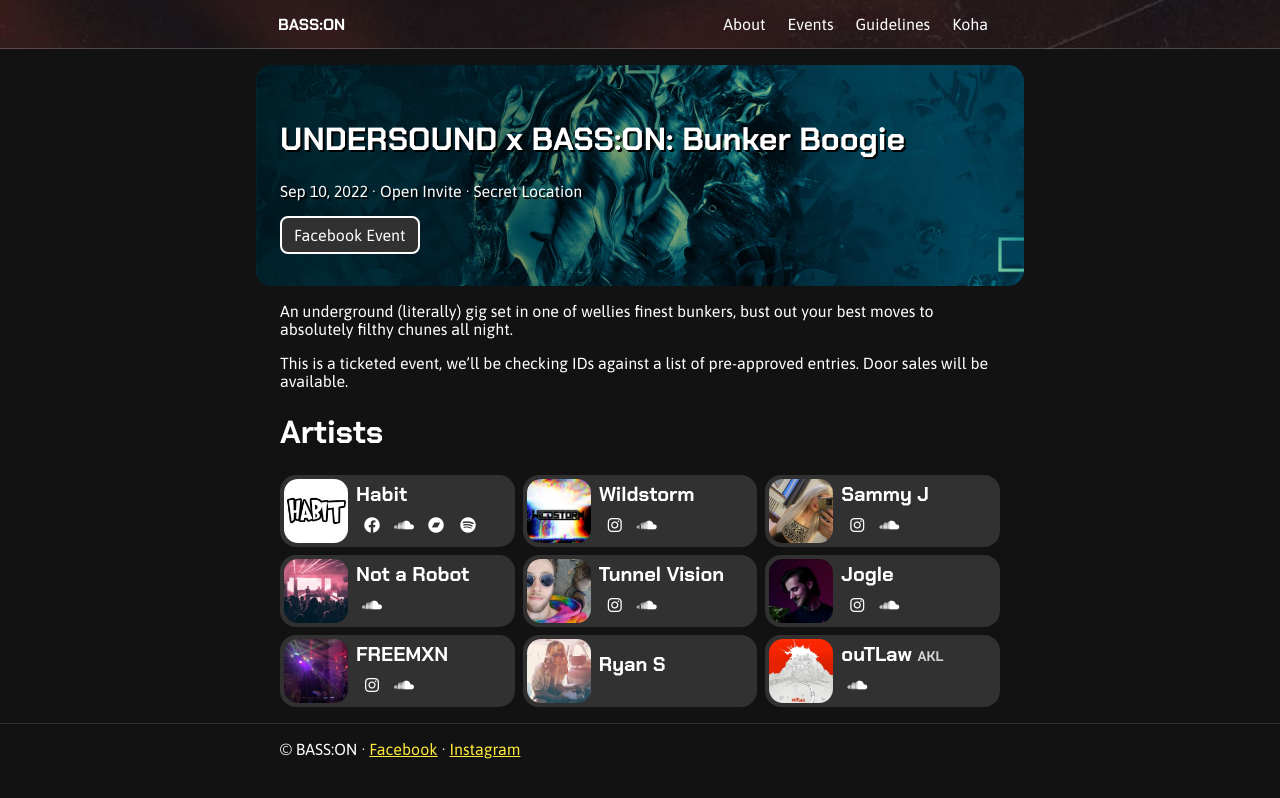
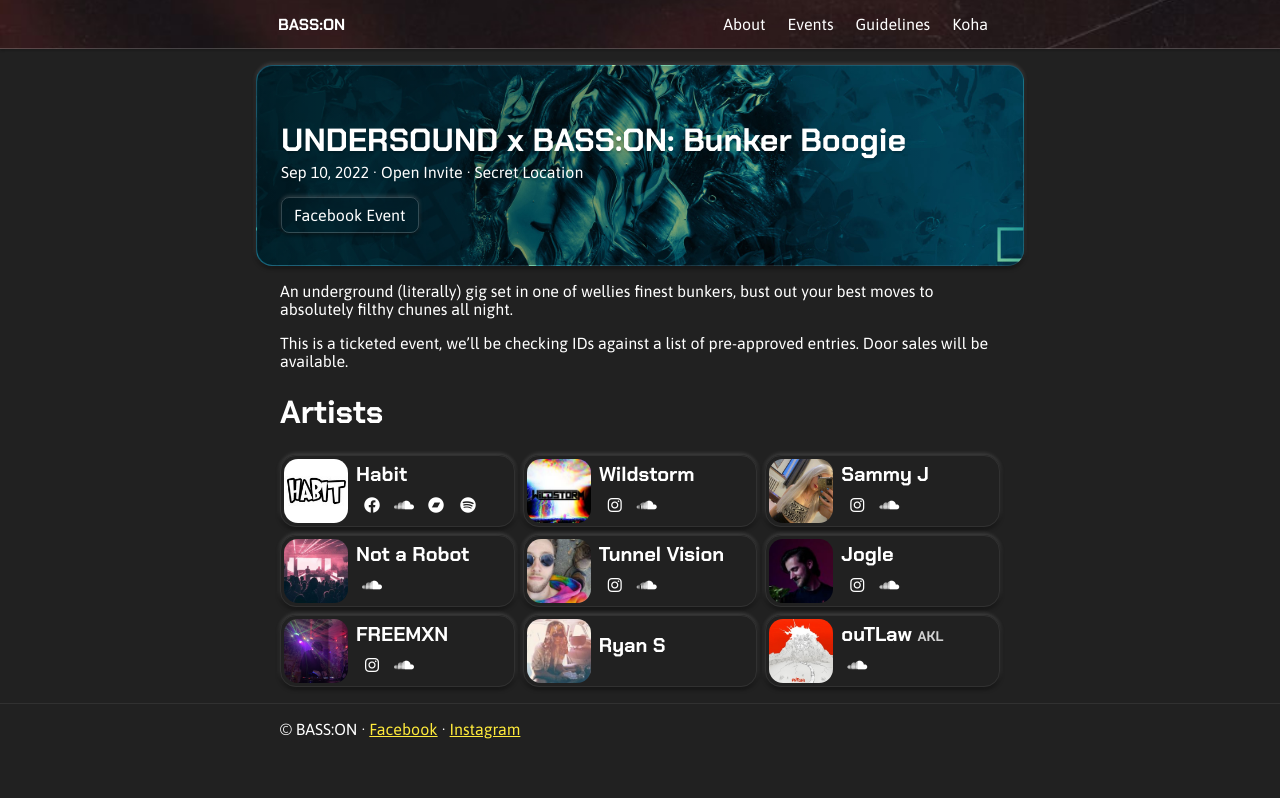
Before and after one commit to itisrazza/bass.on, a Jekyll site: the page built from _events/2022-undersound-bunker-boogie.md, in a window 1280 px wide. Shown: the top 798 px of the page. Built offline with Jekyll 4.4.1, drawn with Linux system fonts in a browser that asks for light colours; nearby versions of some CDN libraries.

Commit message:
change up the styling and make it more neumorphic
I've gotten this idea from playing around in Figma with my Spotify
playlist art for BASTRAK. It that artwork, I've made it kind look like a
subwoofer and I think it'd fit for us.

```diff
--- a/_layouts/event.html
+++ b/_layouts/event.html
@@ -7,18 +7,19 @@
 	<header class="page-header" style="background-image: url('{{ image_url }}')">
 		<div class="readability-overlay"></div>
 		<div>
-			<h1>{{page.title | escape}}</h1>
-			<p>
-				{{ page.date | date: "%b %d, %Y" }} &middot;
+			<h1 class="event-title">{{page.title | escape}}</h1>
+			<p class="event-subline">
+				<span class="event-date">{{ page.date | date: "%b %d, %Y" }}</span> &middot;
 				{% if page.kind %}
-					{{ page.kind }} &middot;
+				<span class="event-kind">{{ page.kind }}</span> &middot;
 				{% endif %}
-				{{ page.location }}
+				<span class="event-location">{{ page.location }}</span>
 			</p>
 		</div>
 		<div>
 			{% if page.links.facebook %}<a href="{{ page.links.facebook }}" class="btn">Facebook Event</a>{% endif %}
-			{% if page.links.ticket_location %}<a href="{{ page.links.ticket_location }}" class="btn">Register for location</a>{% endif %}
+			{% if page.links.ticket_location %}<a href="{{ page.links.ticket_location }}" class="btn">Register for
+				location</a>{% endif %}
 			{% if page.links.ticket_buy %}<a href="{{ page.links.ticket_buy }}" class="btn">Buy tickets</a>{% endif %}
 		</div>
 	</header>
@@ -45,11 +46,16 @@
 						{% endif %}
 					</div>
 					<div class="artist-links">
-							{% if artist_data.facebook %}<a href="{{artist_data.facebook}}" href="_blank"><i class="fa-brands fa-facebook"></i></a>{% endif %}
-							{% if artist_data.instagram %}<a href="{{artist_data.instagram}}" href="_blank"><i class="fa-brands fa-instagram"></i></a>{% endif %}
-							{% if artist_data.soundcloud %}<a href="{{artist_data.soundcloud}}" href="_blank"><i class="fa-brands fa-soundcloud"></i></a>{% endif %}
-							{% if artist_data.bandcamp %}<a href="{{artist_data.bandcamp}}" href="_blank"><i class="fa-brands fa-bandcamp"></i></a>{% endif %}
-							{% if artist_data.spotify %}<a href="{{artist_data.spotify}}" href="_blank"><i class="fa-brands fa-spotify"></i></a>{% endif %}
+						{% if artist_data.facebook %}<a href="{{artist_data.facebook}}" href="_blank"><i
+								class="fa-brands fa-facebook"></i></a>{% endif %}
+						{% if artist_data.instagram %}<a href="{{artist_data.instagram}}" href="_blank"><i
+								class="fa-brands fa-instagram"></i></a>{% endif %}
+						{% if artist_data.soundcloud %}<a href="{{artist_data.soundcloud}}" href="_blank"><i
+								class="fa-brands fa-soundcloud"></i></a>{% endif %}
+						{% if artist_data.bandcamp %}<a href="{{artist_data.bandcamp}}" href="_blank"><i
+								class="fa-brands fa-bandcamp"></i></a>{% endif %}
+						{% if artist_data.spotify %}<a href="{{artist_data.spotify}}" href="_blank"><i
+								class="fa-brands fa-spotify"></i></a>{% endif %}
 					</div>
 				</div>
 			</div>
--- a/_sass/basson/_base.scss
+++ b/_sass/basson/_base.scss
@@ -1,7 +1,7 @@
 :root {
 	font-family: $main-font-family;
 	font-size: 16px;
-	background: #121212;
+	background: #212121;
 	color: white;
 }
 
@@ -20,17 +20,42 @@
 
 .btn {
 	display: inline-block;
-	background: #313131;
+	// background: #313131;
 	color: white;
 	padding: 8px 12px;
-	border: 2px solid white;
+	border: 1px solid rgba(255, 255, 255, 0.2);
+	backdrop-filter: blur(10px);
+	// border: 2px solid white;
 	border-radius: 8px;
 	text-decoration: unset;
 
-	&:hover, &:active {
-		background: white;
-		color: black;
-	}
+	transition: box-shadow .2s;
+	box-shadow:
+		0 2px 4px rgba(0, 0, 0, .6),
+		0 -1px 4px rgba(255, 255, 255, 0.2),
+		;
+
+		&:hover {
+			// background: white;
+			// border-color: white;
+			// color: black;
+			box-shadow:
+				0 4px 6px rgba(0, 0, 0, .6),
+				0 -3px 6px rgba(255, 255, 255, 0.2),
+				;
+		}
+
+		&:active {
+			// background: white;
+			// border-color: white;
+			// color: black;
+			box-shadow:
+				0 4px 6px rgba(0, 0, 0, .6),
+				0 -3px 6px rgba(255, 255, 255, 0.2),
+				inset 0 4px 6px rgba(0, 0, 0, .6),
+				inset 0 -2px 6px rgba(255, 255, 255, 0.2),
+				;
+		}
 }
 
 .wrapper {
@@ -51,6 +76,7 @@
 
 .site-header {
 	position: relative;
+	box-shadow: 0 2px 2px rgba(0, 0, 0, .2);
 
 	a {
 		display: inline-flex;
@@ -159,15 +185,22 @@
 
 .page-header {
 	display: block;
-	background: #421E1E;
+	// background: #421E1E;
 	color: white;
 
 	margin: 16px -24px;
 	padding: 32px 24px;
 	border-radius: 16px;
 
-	text-shadow: 2px 2px 0 #421E1E;
 	transition: all .2s;
+	overflow: hidden;
+
+	border-bottom: 0px solid transparent;
+
+	box-shadow:
+		0 2px 4px rgba(0, 0, 0, .6),
+		0 -1px 4px rgba(255, 255, 255, 0.2),
+		;
 
 	.btn {
 		text-shadow: none;
@@ -177,5 +210,7 @@
 		margin: 0 -48px;
 		padding: 32px 48px;
 		border-radius: 0;
+		box-shadow: none;
+		border-bottom: 1px solid #313131;
 	}
 }
--- a/_sass/basson/_events.scss
+++ b/_sass/basson/_events.scss
@@ -7,7 +7,8 @@
 		background-position: center right;
 		background-size: cover;
 		overflow: none;
-		text-shadow: 2px 2px 0 black;
+		text-shadow: 0px 2px 2px rgba(0, 0, 0, .2);
+		border: 1px solid rgba(255, 255, 255, 0.1);
 
 		.readability-overlay {
 			display: block;
@@ -22,6 +23,14 @@
 
 		* {
 			position: relative;
+		}
+
+		.event-title {
+			margin-bottom: 0.05em;
+		}
+
+		.event-subline {
+			margin-top: 0.05em;
 		}
 	}
 }
@@ -42,11 +51,16 @@
 
 .artist-card {
 	display: flex;
-	background: #313131;
-	border: 4px solid #313131;
+	// background: #313131;
+	border: 1px solid #313131;
+	padding: 3px;
 	border-radius: 16px;
 	overflow: hidden;
 	color: white;
+	box-shadow:
+		0 2px 4px rgba(0, 0, 0, .6),
+		0 -1px 4px rgba(255, 255, 255, 0.2),
+		;
 
 	.artist-avatar {
 		display: flex;
@@ -107,18 +121,40 @@
 
 .event-card {
 	display: block;
-	background: #313131;
-	border: 4px solid #313131;
+	// background: #313131;
+	border: 1px solid #313131;
+	padding: 3px;
 	border-radius: 16px;
 	overflow: hidden;
 	color: white;
 	text-decoration: none;
+	transition: box-shadow .2s;
+	box-shadow:
+		0 2px 4px rgba(0, 0, 0, .6),
+		0 -1px 4px rgba(255, 255, 255, 0.2),
+		;
 
-	&:hover, &:active {
-		background: white;
-		border-color: white;
-		color: black;
-	}
+		&:hover {
+			// background: white;
+			// border-color: white;
+			// color: black;
+			box-shadow:
+				0 4px 6px rgba(0, 0, 0, .6),
+				0 -3px 6px rgba(255, 255, 255, 0.2),
+				;
+		}
+
+		&:active {
+			// background: white;
+			// border-color: white;
+			// color: black;
+			box-shadow:
+				0 4px 6px rgba(0, 0, 0, .6),
+				0 -3px 6px rgba(255, 255, 255, 0.2),
+				inset 0 4px 6px rgba(0, 0, 0, .6),
+				inset 0 -2px 6px rgba(255, 255, 255, 0.2),
+				;
+		}
 
 	.event-hero {
 		display: block;
@@ -126,6 +162,7 @@
 		background-position: center;
 		background-size: cover;
 		border-radius: 12px;
+		border: 1px solid rgba(255, 255, 255, 0.1);
 	}
 
 	.event-date {
--- a/_sass/basson/_home.scss
+++ b/_sass/basson/_home.scss
@@ -20,7 +20,7 @@
 			transform: translateX(-32px);
 			border-radius: 16px;
 			z-index: 11;
-			animation: home-animation-switch .8s cubic-bezier(0.22, 0.61, 0.36, 1) 1s 1 normal forwards;
+			animation: home-animation-switch 2s cubic-bezier(0.22, 0.61, 0.36, 1) 1s 1 normal forwards;
 			background: #888;
 
 			.nub {
@@ -32,7 +32,7 @@
 				top: 4px;
 				left: 4px;
 				border-radius: 50%;
-				animation: home-animation-switch-nub .8s cubic-bezier(0.22, 0.61, 0.36, 1) 1s 1 normal forwards;
+				animation: home-animation-switch-nub 2s cubic-bezier(0.22, 0.61, 0.36, 1) 1s 1 normal forwards;
 			}
 		}
 
@@ -44,8 +44,8 @@
 			font-size: 24px;
 			text-align: center;
 			z-index: 10;
-			animation: home-animation-basson .8s cubic-bezier(0.22, 0.61, 0.36, 1) 1s 1 normal forwards;
-			transform: translateX(20px);
+			animation: home-animation-basson 2s cubic-bezier(0.22, 0.61, 0.36, 1) 1s 1 normal forwards;
+			transform: translateX(-60px);
 			opacity: 0;
 
 			@media screen and (max-width: 640px) {
@@ -65,13 +65,18 @@
 	100% {
 		background: green;
 		opacity: 0;
-		transform: translateX(-32px - 32px);
+		// transform: translateX(-32px - 32px);
 	}
 }
 
 @keyframes home-animation-switch-nub {
+	50% {
+		opacity: 0;
+	}
+
 	100% {
-		left: 64px - 24px - 4px;
+		opacity: 0;
+		left: 64px - 24px - 4px + 40px;
 	}
 }
 
```
Lines whose indentation alone changed are shown as unchanged.
